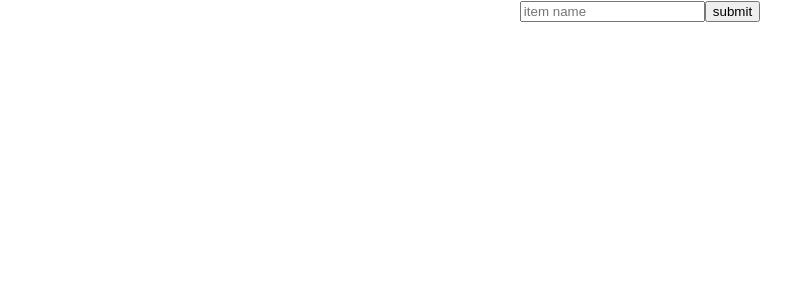
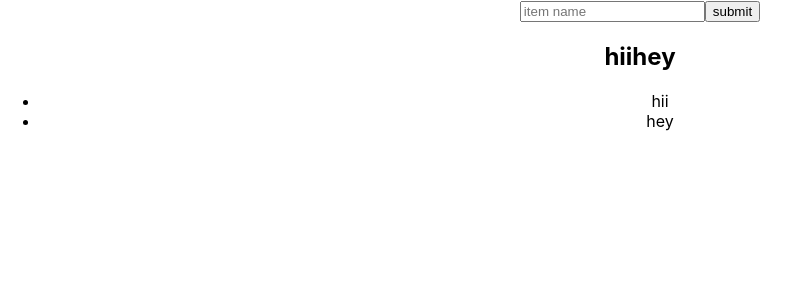
Before and after one commit to surajkawadkar/Hooks-snippet, a React (Create React App) app: page / in a window 1280 px wide. Shown: the top 300 px of the page, without its empty margins (0-800 px from the left). Built offline with nearby package versions, Linux system fonts and the light colour scheme.

Commit message:
usestate array implemented with events onchange and onclick

```diff
--- a/src/components/Array.js
+++ b/src/components/Array.js
@@ -1,28 +1,34 @@
 import React, {useState} from 'react'
-
+// doesnt work
 function Array() {
-    const [items, setItems] = useState([])
+    const [items, setItems] = useState(["hii","hey"])
+    const [element, setElement] = useState("")
 
 
-    const handleSubmit = e =>{ setItems({items:[...items, e.target.value]})
-    console.log(e.target.value);
+    const handleSubmit = () =>{
+         setItems([...items,element])
+
+
 
     }
-
     return (
         <div>
             <input type="text"
-            value ={items}
+           //value ={element}
             placeholder="item name"
+            onChange={e=> setElement(e.target.value)}
 
              />
+
+
              <button type="submit" onClick={handleSubmit} >submit</button>
-            <h2>{[...items]}</h2>
+
 
             <div>
+                <h2>{items}</h2>
                 <ul>
                     {
-                        items.map(item=><li key = {item.id}>{item.value}</li>)
+                        items.map(item=><li >{item}</li>)
                     }
                 </ul>
             </div>
@@ -31,3 +37,8 @@ function Array() {
 }
 
 export default Array
+
+//syntax of map
+// Array.map((element,index)=>{
+//     <li key={index}>{element}</li>
+//  })
```
